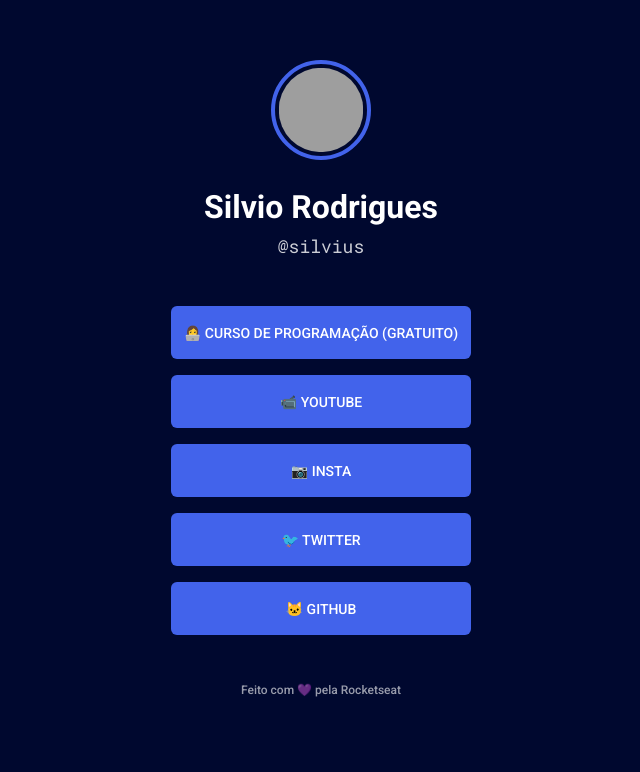
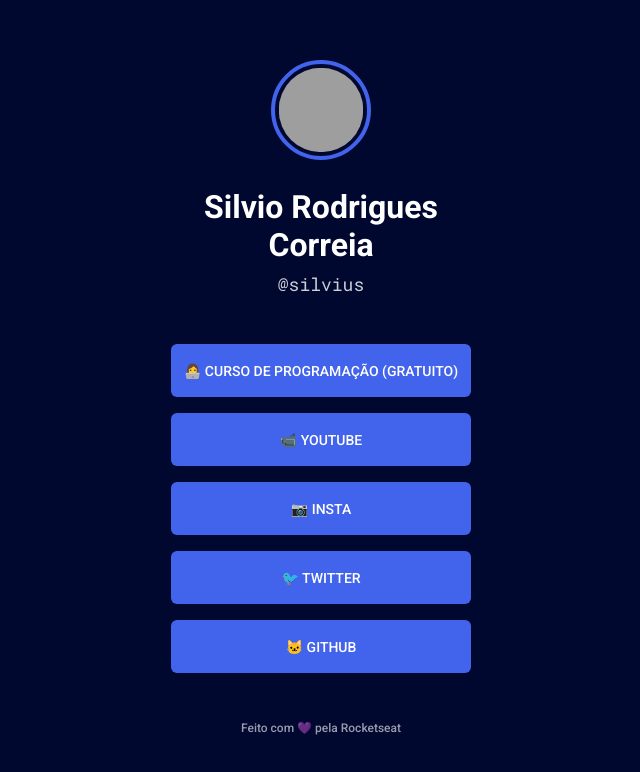
Before and after one commit to SilvioRC/maratona-explorer-2, a plain HTML site: page index.html in a window 1280 px wide. Shown: the whole page, without its empty margins (319-959 px from the left). Drawn offline with Linux system fonts and the light colour scheme; grey boxes are pictures that could not be loaded.

Commit message:
Update index.html

```diff
--- a/index.html
+++ b/index.html
@@ -18,7 +18,7 @@
       class="avatar"
       src="https://avatars.githubusercontent.com/u/70579689?s=400&u=bdd1314711325c776f2d50e40b87b95ebfe8dc9c&v=4"
       alt="Image do Mayk Brito" />
-      <h1>Silvio Rodrigues</h1>
+      <h1>Silvio Rodrigues Correia</h1>
       <p class="username">@silvius</p>
 
       <ul>
```
